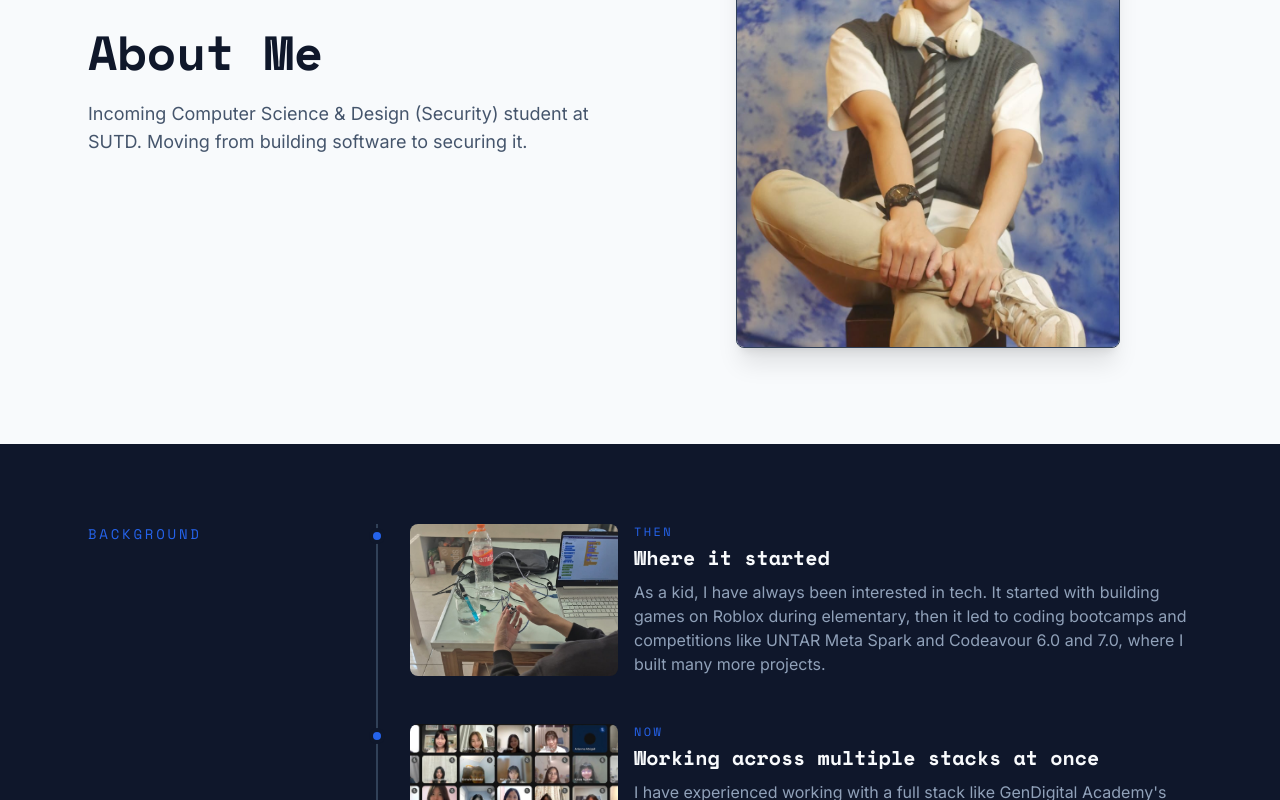
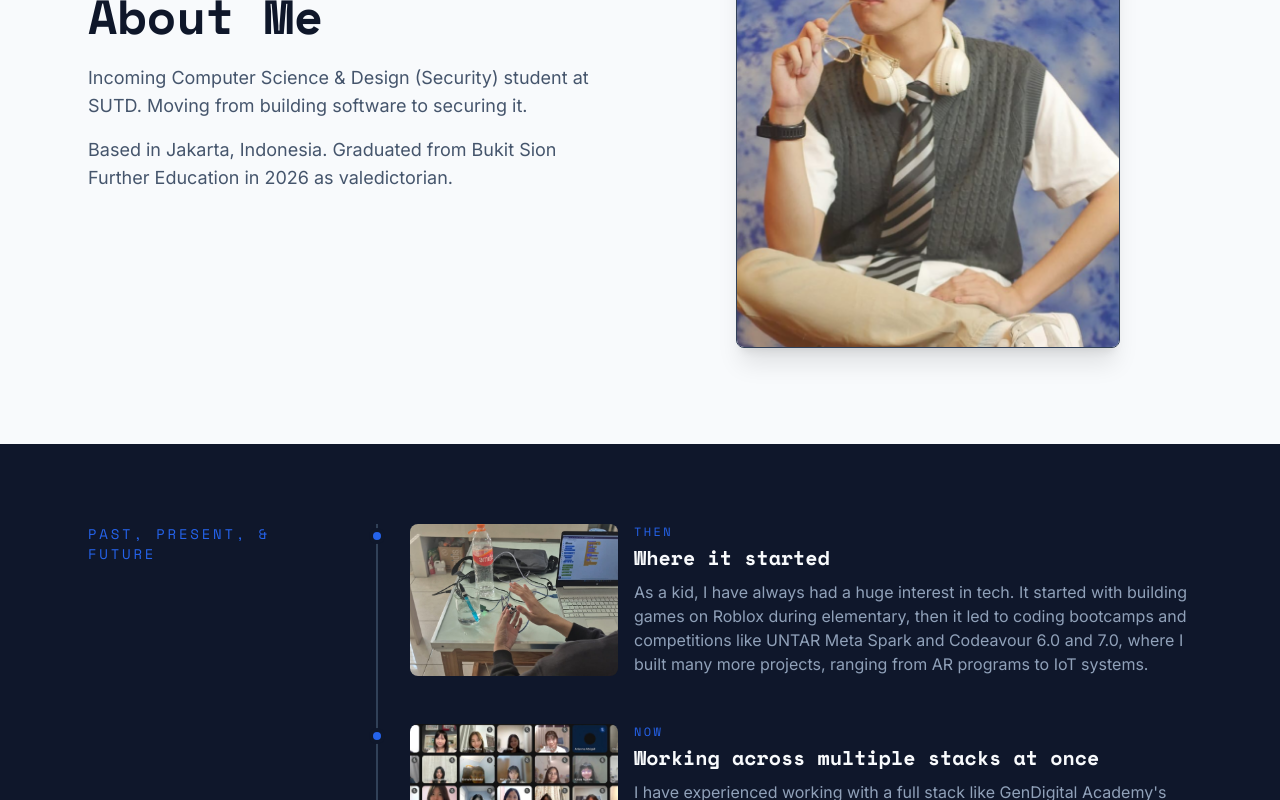
Before and after one commit to AnelkaCH/2026Project-Flyrank-Portfolio-Project, a Next.js app: page /about in a window 1280 px wide. Shown: the part 320-1120 px from the top of the page. Built offline with nearby package versions, Linux system fonts and the light colour scheme.

Commit message:
fixed texts in about page

```diff
--- a/app/about/page.tsx
+++ b/app/about/page.tsx
@@ -32,7 +32,7 @@ const milestones = [
     phase: "Then",
     title: "Where it started",
     description:
-      "As a kid, I have always been interested in tech. It started with building games on Roblox during elementary, then it led to coding bootcamps and competitions like UNTAR Meta Spark and Codeavour 6.0 and 7.0, where I built many more projects.",
+      "As a kid, I have always had a huge interest in tech. It started with building games on Roblox during elementary, then it led to coding bootcamps and competitions like UNTAR Meta Spark and Codeavour 6.0 and 7.0, where I built many more projects, ranging from AR programs to IoT systems.",
     src: "/images/case-studies/default/darwin-iot-codeavour-7.jpeg",
     alt: "Anelka presenting the Darwin IoT robot at Codeavour 7",
   },
@@ -66,9 +66,14 @@ export default function AboutPage() {
               About Me
             </h1>
 
-            <p className="max-w-xl text-lg text-slate-600">
+            <p className="max-w-xl text-lg text-slate-600 mb-4">
               Incoming Computer Science &amp; Design (Security) student at SUTD.
               Moving from building software to securing it.
+            </p>
+
+            <p className="max-w-xl text-lg text-slate-600">
+              Based in Jakarta, Indonesia.
+              Graduated from Bukit Sion Further Education in 2026 as valedictorian.
             </p>
           </div>
 
@@ -98,7 +103,7 @@ export default function AboutPage() {
 
               <div className="relative" style={{ aspectRatio: "4 / 5" }}>
                 <Image
-                  src="/images/about/anelka-portrait.jpeg"
+                  src="/images/about/anelka-photo.jpeg"
                   alt="Portrait of Anelka, smiling and wearing a black t-shirt, with a blurred background of trees and sunlight"
                   fill
                   sizes="(min-width: 1024px) 24rem, 100vw"
@@ -116,7 +121,7 @@ export default function AboutPage() {
         <div className="mx-auto max-w-6xl px-6 py-20">
           <div className="grid gap-12 lg:grid-cols-[240px_1fr]">
             <p className="font-mono text-sm uppercase tracking-[0.2em] text-[#2563EB] lg:sticky lg:top-8 lg:self-start">
-              Background
+              Past, Present, &amp; Future
             </p>
 
             <ol className="relative space-y-12 border-l-2 border-slate-700 pl-8">
```
Also changed, not shown: public/images/about/anelka-photo.jpeg (added).
